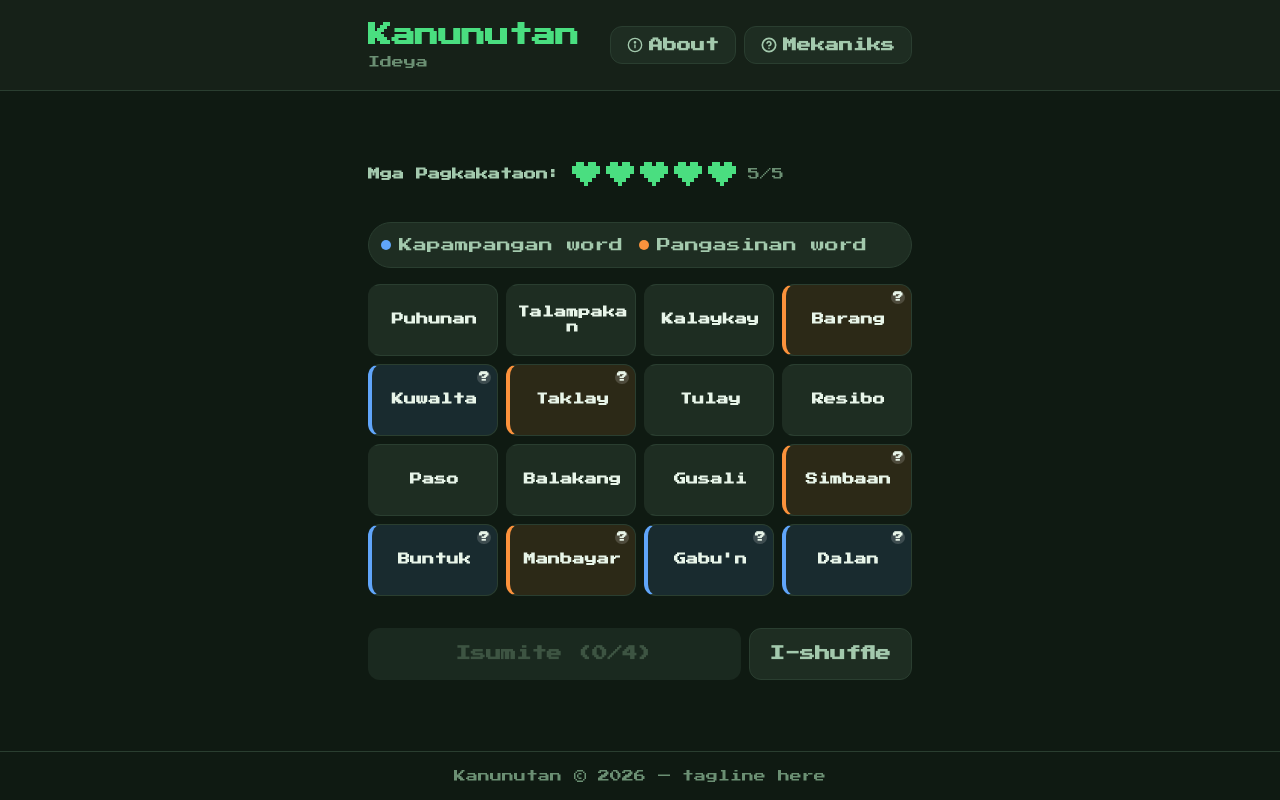
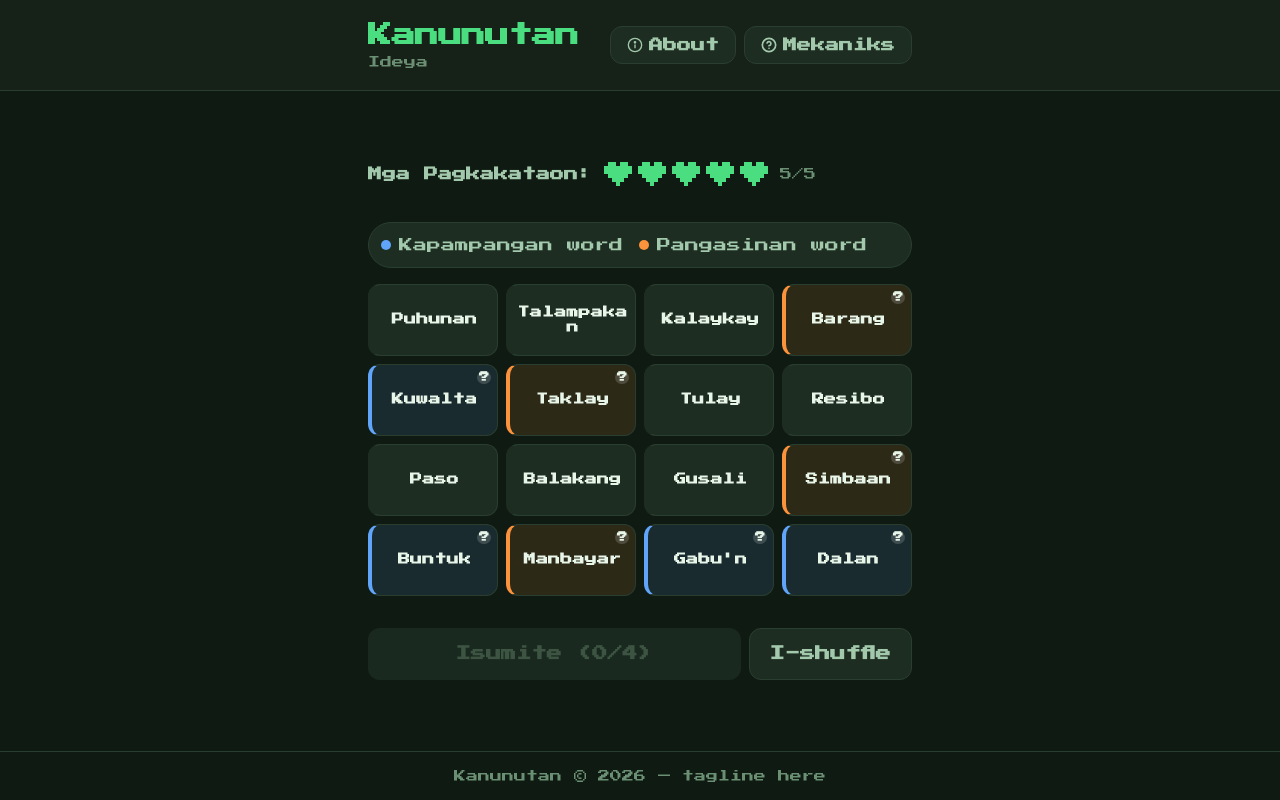
Before and after one commit to Lieralone/practice, a Next.js app: page / in a window 1280 px wide. Built offline with nearby package versions, Linux system fonts and the light colour scheme.

Commit message:
Update live-display.tsx

```diff
--- a/components/live-display.tsx
+++ b/components/live-display.tsx
@@ -10,7 +10,7 @@ interface LivesDisplayProps {
 export default function LivesDisplay({ remaining }: LivesDisplayProps) {
   return (
     <div className="flex items-center gap-2 sm:gap-3 mb-4 sm:mb-5">
-      <span className="text-[0.45rem] sm:text-xs font-semibold text-[var(--text-secondary)]">
+      <span className="text-xs sm:text-sm font-semibold leading-none text-[var(--text-secondary)]">
         Mga Pagkakataon:
       </span>
 
```
